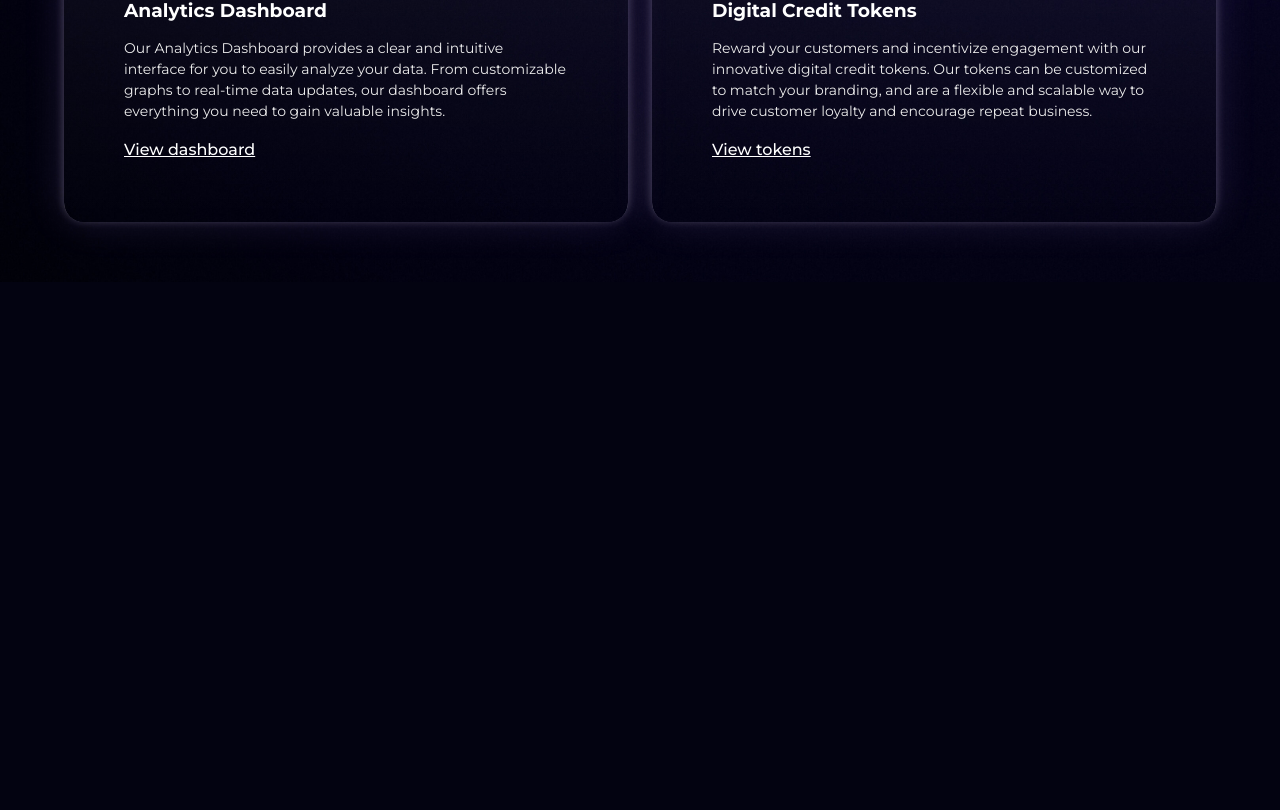
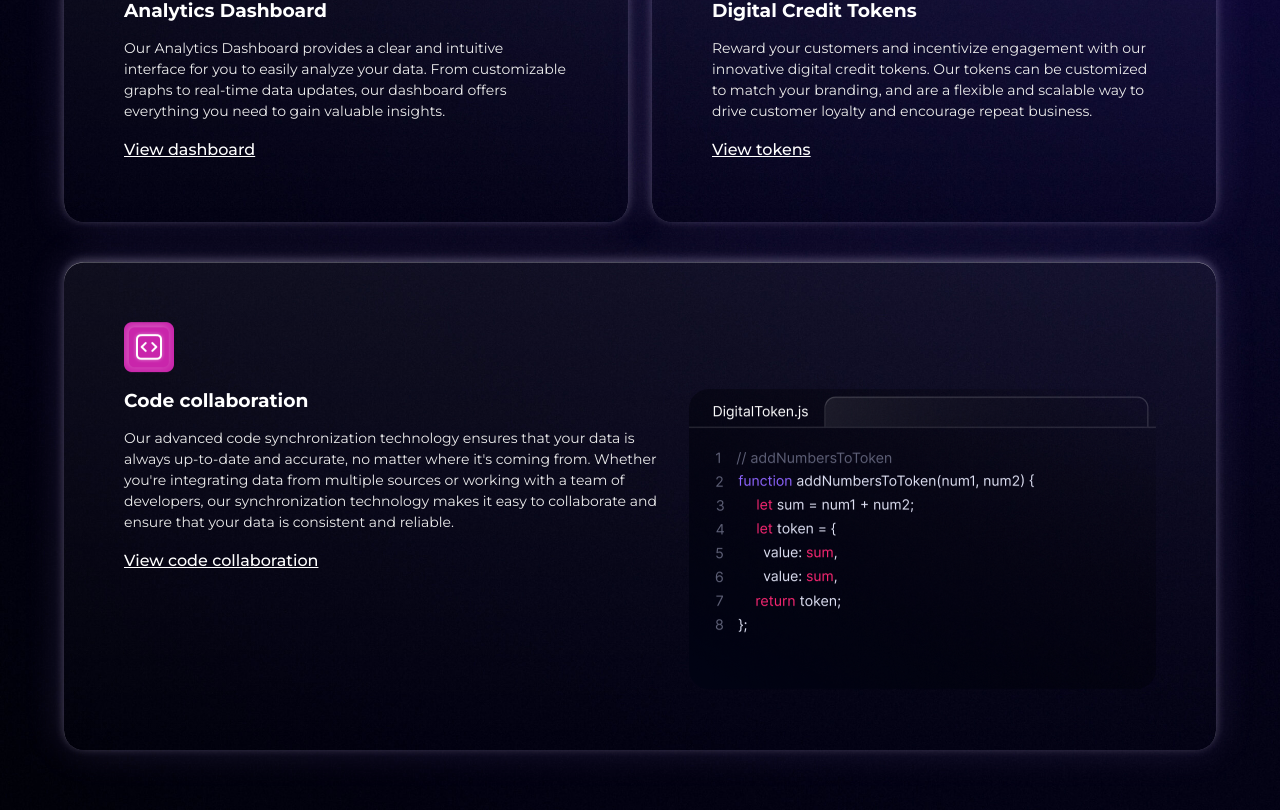
Before and after one commit to diesos/VaultFlow, a React (Vite) app in the folder vaultflow/: page / in a window 1280 px wide. Shown: the part 1491-2301 px from the top of the page. Before the commit the page ends 1773 px from the top, so only its background shows below. Built offline with nearby package versions, Linux system fonts and the light colour scheme.

Commit message:
feat: Add new card with code collaboration feature and image

```diff
--- a/vaultflow/src/components/Cards.jsx
+++ b/vaultflow/src/components/Cards.jsx
@@ -2,6 +2,8 @@ import { useState, useEffect } from "react";
 import styled from "styled-components";
 import Logo from "../assets/icon1.png";
 import Logo2 from "../assets/icon2.png";
+import Logo3 from "../assets/icon3.png";
+import Image from "../assets/image.png";
 
 const Card = styled.div`
   width: 90%;
@@ -29,7 +31,7 @@ const StyledParagraph = styled.p`
   font-size: 14px;
   font-style: normal;
   font-weight: 400;
-  line-height: 150%; /* 21px */
+  line-height: 150%;
 `;
 
 const StyledLink = styled.p`
@@ -53,7 +55,6 @@ export const Cards = () => {
 
     window.addEventListener("resize", handleResize);
 
-    // Check initial screen size
     handleResize();
 
     return () => {
@@ -102,6 +103,26 @@ export const Cards = () => {
           </div>
         </Card>
       </div>
+      <Card>
+        <img src={Logo3}></img>
+        <div style={{ display: "flex", justifyContent: "center", gap: "16px" }}>
+          <div
+            style={{ display: "flex", flexDirection: "column", gap: "16px" }}
+          >
+            <h3>Code collaboration</h3>
+            <StyledParagraph>
+              Our advanced code synchronization technology ensures that your
+              data is always up-to-date and accurate, no matter where it's
+              coming from. Whether you're integrating data from multiple sources
+              or working with a team of developers, our synchronization
+              technology makes it easy to collaborate and ensure that your data
+              is consistent and reliable.
+              <StyledLink>View code collaboration</StyledLink>
+            </StyledParagraph>
+          </div>
+          <img src={Image} />
+        </div>
+      </Card>
     </>
   );
 };
```
Also changed, not shown: vaultflow/src/assets/Image.png (added), vaultflow/src/assets/icon3.png (added).
